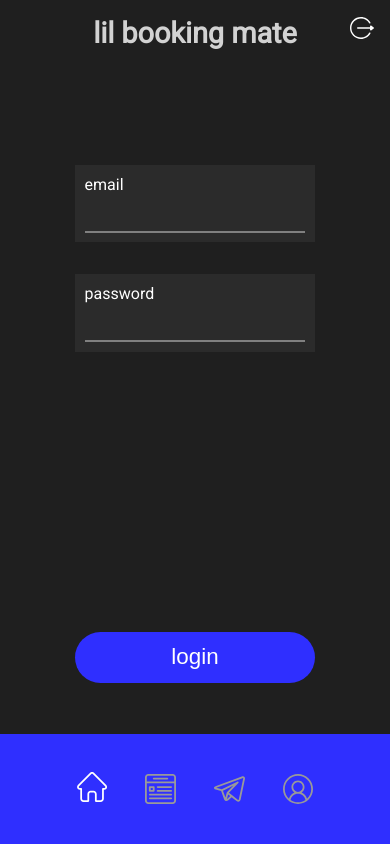
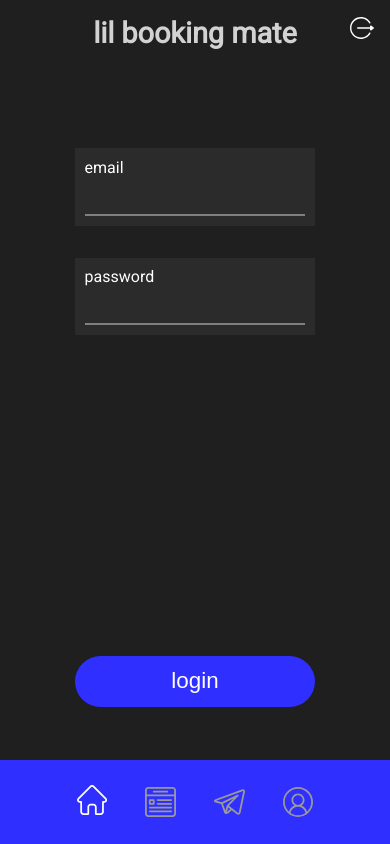
Before and after one commit to 200backflips/lil-booking-mate, a Vue app in the folder client/: page / in a window 390 px wide. Built offline with nearby package versions, Linux system fonts and the light colour scheme.

Commit message:
fix height issues on mobile

```diff
--- a/client/src/App.vue
+++ b/client/src/App.vue
@@ -30,8 +30,11 @@ export default {
   box-sizing: border-box;
 }
 
+html,
 body {
   font-family: "Roboto", sans-serif;
+  width: 100%;
+  height: 100%;
 }
 
 .App {
@@ -40,20 +43,17 @@ body {
   flex-wrap: nowrap;
   justify-content: center;
   align-items: center;
-  height: 100vh;
-  width: 100vw;
+  width: 100%;
+  height: 100%;
   background: #1f1f1f;
   color: #ffffff;
 }
 .content {
+  width: 100%;
   height: 100%;
-  width: 100%;
 }
 
 @media screen and (min-width: 420px) {
-  .App {
-    justify-content: center;
-  }
   .content {
     height: 650px;
     width: 600px;
--- a/client/src/components/BookingForm.vue
+++ b/client/src/components/BookingForm.vue
@@ -43,12 +43,12 @@ export default {
   font-size: 1.2rem;
 }
 .BookingForm > p {
-  margin: 1.2rem;
+  margin: 1rem;
   text-align: center;
 }
 
 .main-btn {
   position: absolute;
-  top: 84%;
+  top: 85%;
 }
 </style>
--- a/client/src/components/Footer.vue
+++ b/client/src/components/Footer.vue
@@ -34,7 +34,7 @@ export default {
   justify-content: center;
   align-items: center;
   background: #2f2fff;
-  height: 13%;
+  height: 10%;
 }
 
 img {
--- a/client/src/components/Header.vue
+++ b/client/src/components/Header.vue
@@ -27,7 +27,7 @@ export default {
   position: relative;
   display: flex;
   flex-direction: column;
-  height: 12%;
+  height: 10%;
   color: rgba(255, 255, 255, 0.8);
 }
 .Header > h1 {
--- a/client/src/components/Home.vue
+++ b/client/src/components/Home.vue
@@ -26,7 +26,7 @@ export default {
   flex-direction: column;
   align-items: center;
   flex-wrap: nowrap;
-  height: 75%;
+  height: 80%;
   margin: 0 auto;
   font-size: 1rem;
 }
--- a/client/src/components/Login.vue
+++ b/client/src/components/Login.vue
@@ -46,6 +46,6 @@ export default {
 
 .main-btn {
   position: absolute;
-  top: 82%;
+  top: 83%;
 }
 </style>
--- a/client/src/components/User.vue
+++ b/client/src/components/User.vue
@@ -60,7 +60,7 @@ export default {
   display: flex;
   flex-direction: column;
   align-items: center;
-  height: 75%;
+  height: 80%;
   overflow: auto;
 }
 .User > p {
```
